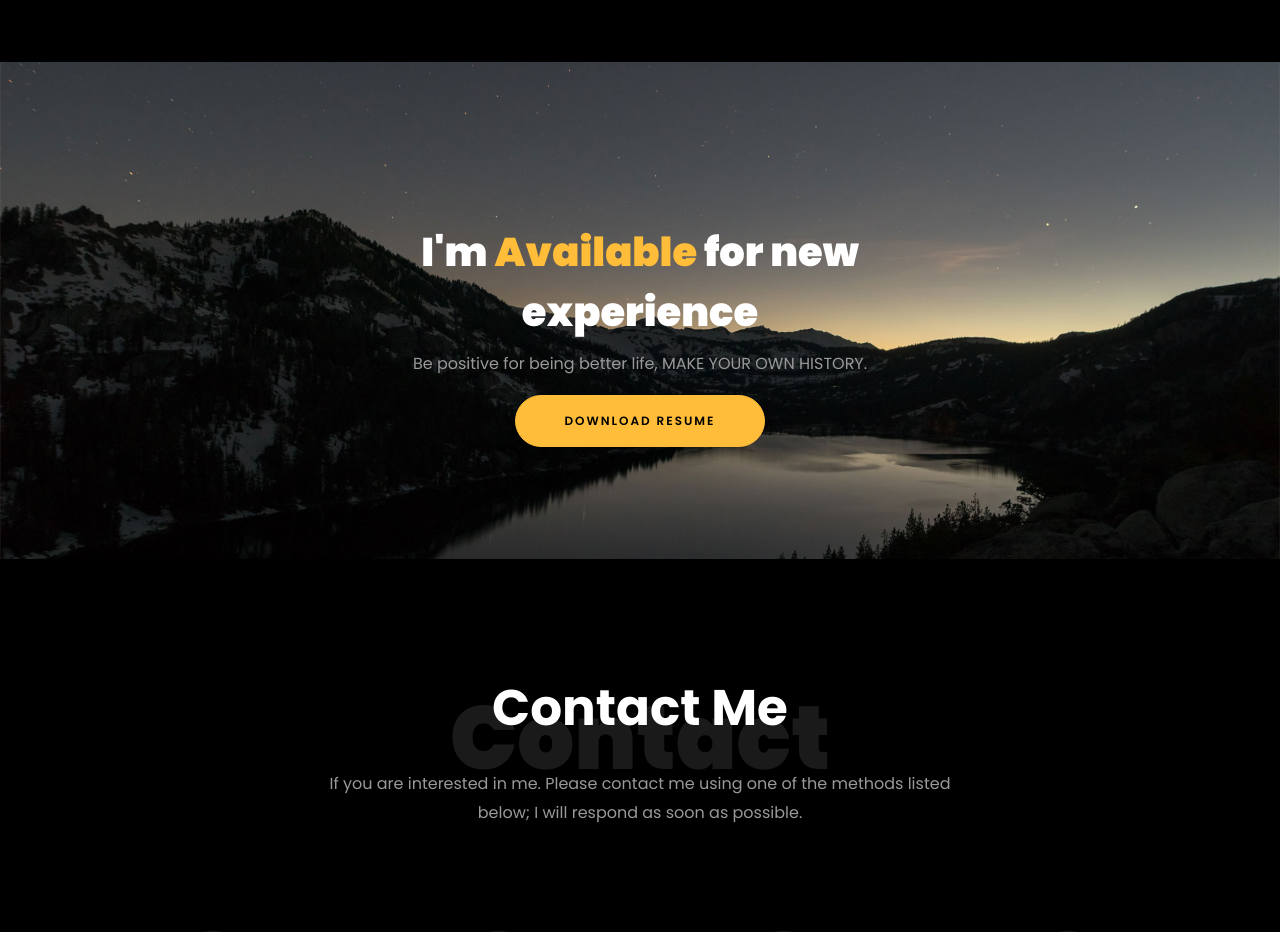
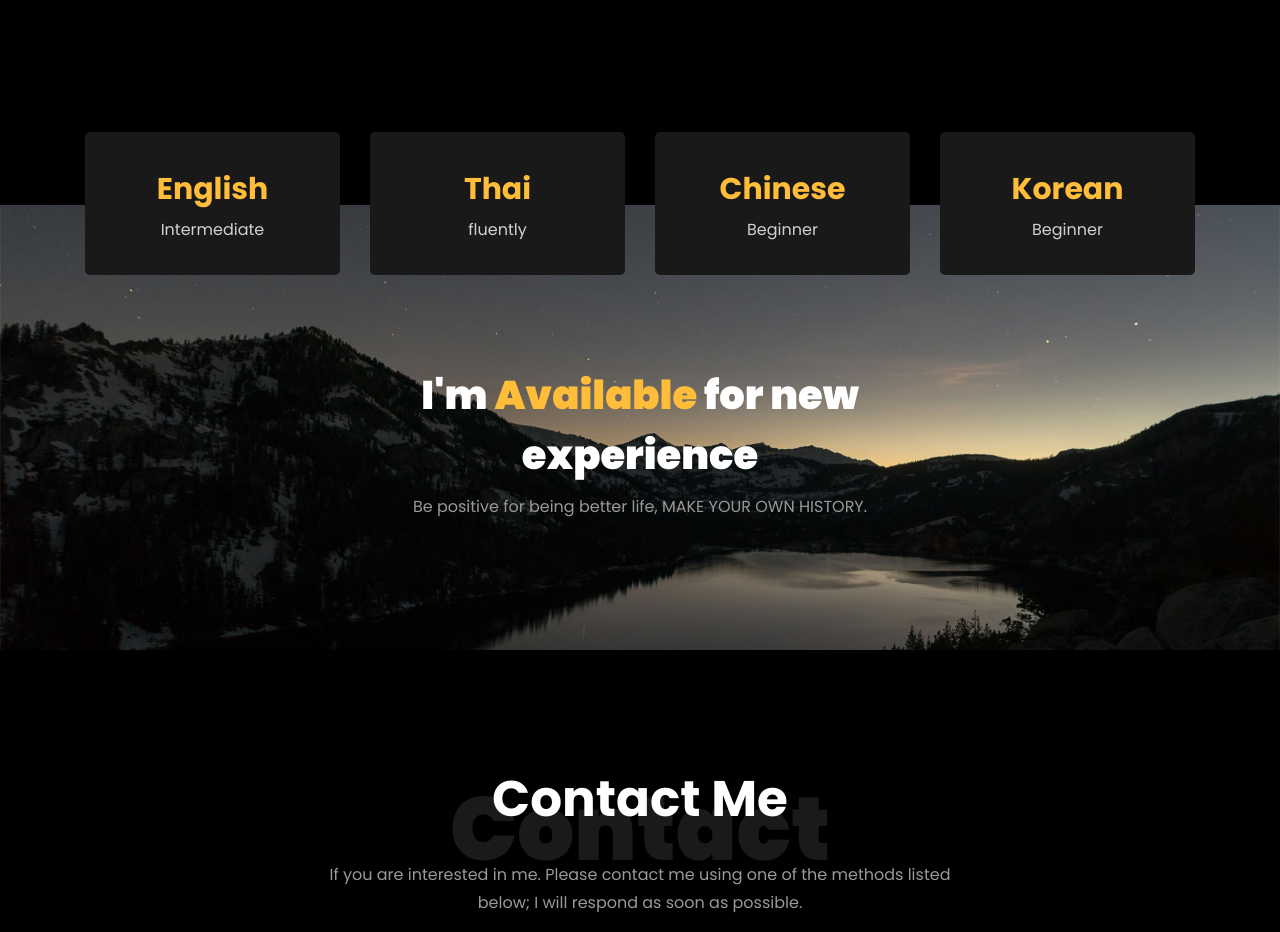
Before and after one commit to Mysuwaphit/Mysuwaphit.github.io, a plain HTML site: page index.html in a window 1280 px wide. Shown: the part 5020-5952 px from the top of the page. Drawn offline with Linux system fonts and the light colour scheme; files whose address does not match are found by name.

Commit message:
2nd commit

```diff
--- a/index.html
+++ b/index.html
@@ -119,7 +119,7 @@
 	                <span class="number" data-number="6">0</span>
 	                <span>Project complete</span>
                 </p>
-                <p><a href="#" class="btn btn-primary py-3 px-3" download>Download resume</a></p>
+                <p><a href="resume-intern.pdf" class="btn btn-primary py-3 px-3" download="resume-intern.pdf">Download resume</a></p>
               </div>
 	          </div>
 	        </div>
@@ -578,44 +578,44 @@
       </div>
     </section>
 
-    <!-- <section class="ftco-section ftco-no-pt ftco-no-pb ftco-counter img" id="section-counter">
+    <section class="ftco-section ftco-no-pt ftco-no-pb ftco-counter img" id="section-counter">
     	<div class="container">
 				<div class="row d-md-flex align-items-center">
           <div class="col-md d-flex justify-content-center counter-wrap ftco-animate">
             <div class="block-18">
               <div class="text">
-                <strong class="number" >--</strong>
-                <span>M</span>
+                <strong class="number" >English</strong>
+                <span>Intermediate</span>
               </div>
             </div>
           </div>
           <div class="col-md d-flex justify-content-center counter-wrap ftco-animate">
             <div class="block-18">
               <div class="text">
-                <strong class="number" >-.--</strong>
-                <span>Y</span>
+                <strong class="number" >Thai</strong>
+                <span>fluently</span>
               </div>
             </div>
           </div>
           <div class="col-md d-flex justify-content-center counter-wrap ftco-animate">
             <div class="block-18">
               <div class="text">
-                <strong class="number" data-number="1200">0</strong>
-                <span>Happy Customers</span>
+                <strong class="number">Chinese</strong>
+                <span>Beginner</span>
               </div>
             </div>
           </div>
           <div class="col-md d-flex justify-content-center counter-wrap ftco-animate">
             <div class="block-18">
               <div class="text">
-                <strong class="number" data-number="500">0</strong>
-                <span>Cups of coffee</span>
+                <strong class="number">Korean</strong>
+                <span>Beginner</span>
               </div>
             </div>
           </div>
         </div>
       </div>
-    </section> -->
+    </section>
 
     <section class="ftco-section ftco-hireme img margin-top" style="background-image: url(images/bg_1.jpg)">
 			<div class="container">
@@ -623,7 +623,7 @@
 					<div class="col-md-7 ftco-animate text-center">
 						<h2>I'm <span>Available</span> for new experience</h2>
 						<p>Be positive for being better life, MAKE YOUR OWN HISTORY.</p>
-						<p class="mb-0"><a href="#" class="btn btn-primary py-3 px-5">Download Resume</a></p>
+						<!-- <p class="mb-0"><a href="resume-intern.pdf" class="btn btn-primary py-3 px-5" download="resume-intern.pdf">Download Resume</a></p> -->
 					</div>
 				</div>
 			</div>
```
Also changed, not shown: images/resume-intern.png, 1 other file.
